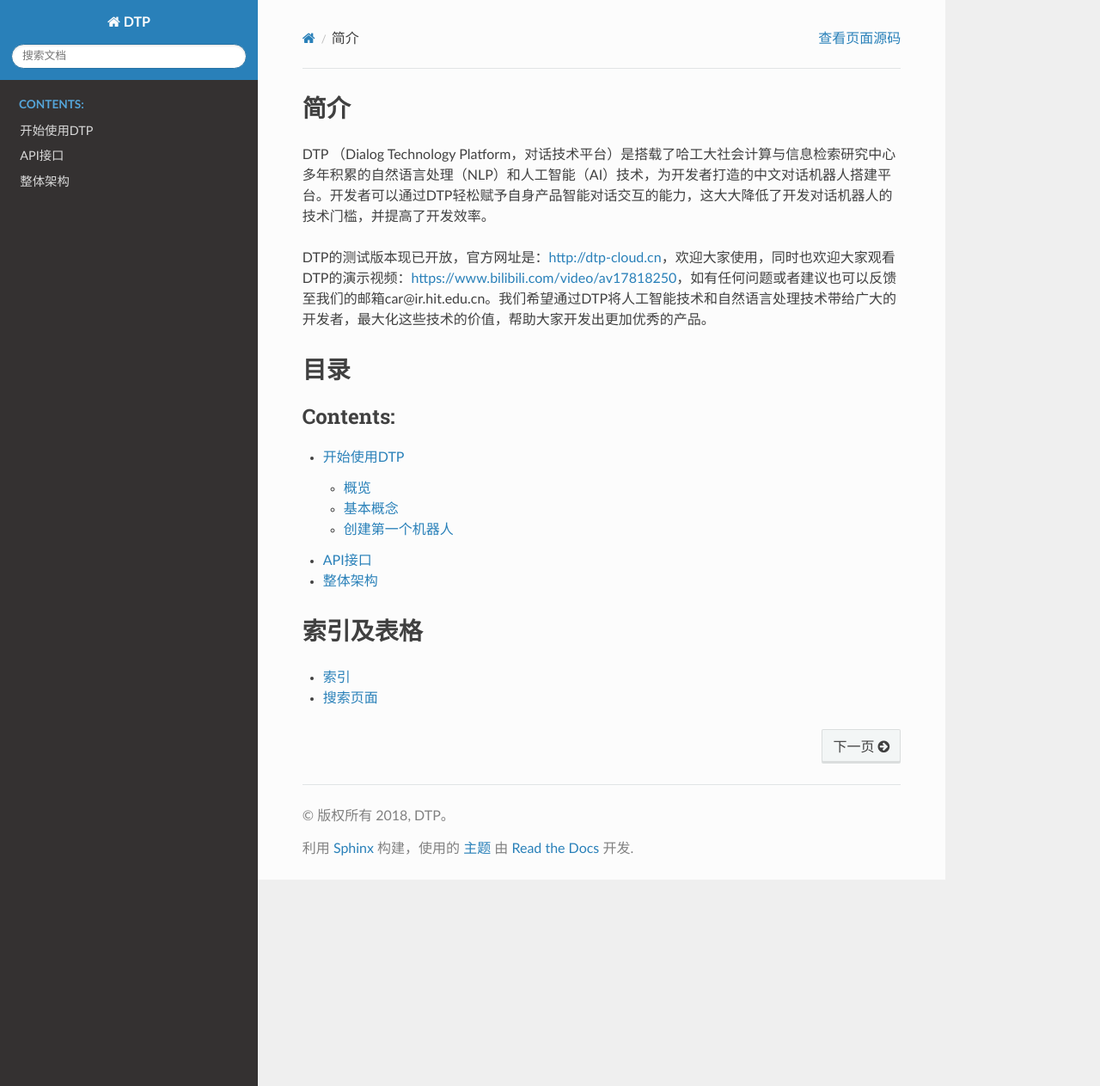
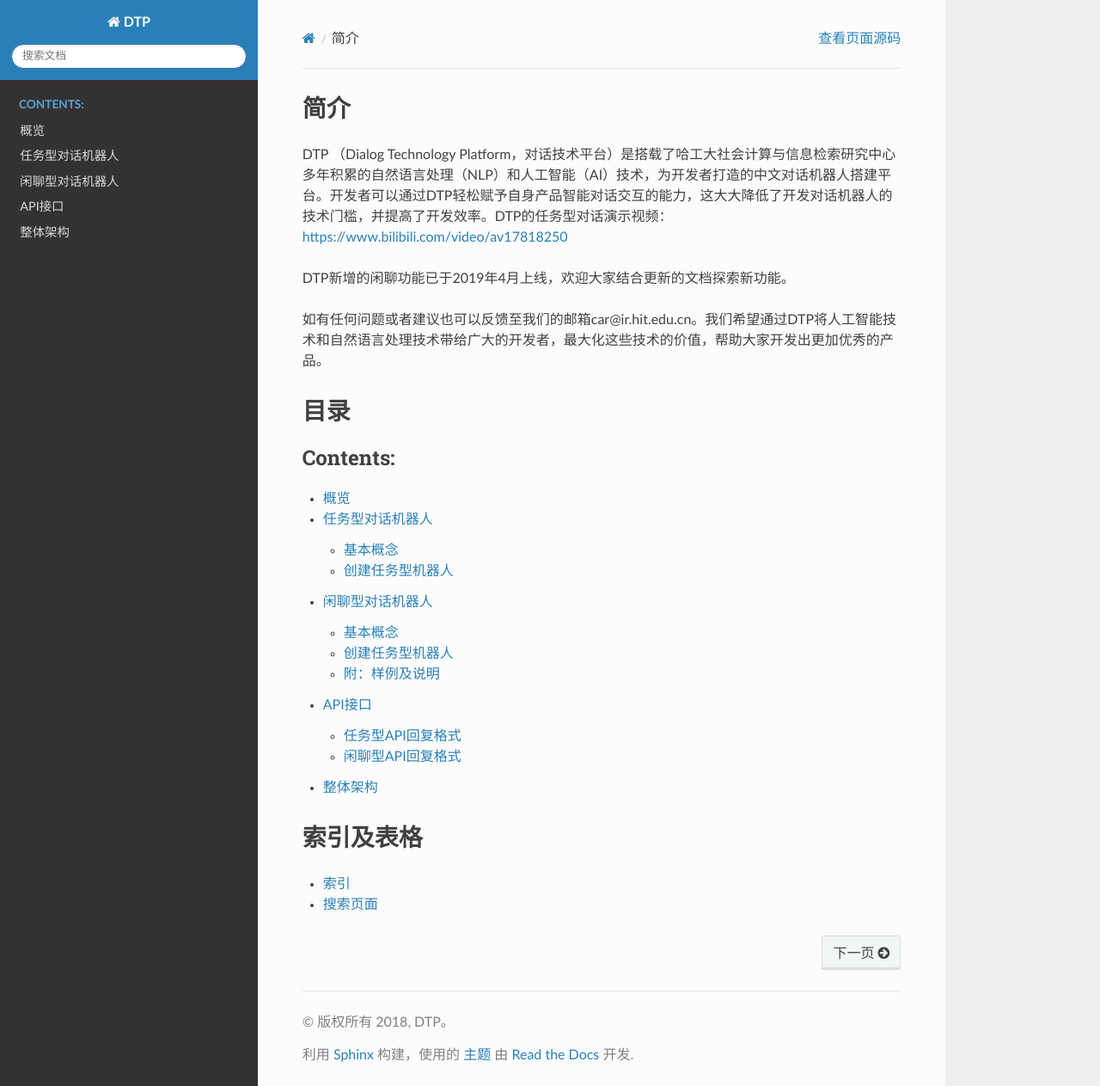
Before and after one commit to ranpox/DTP, a Sphinx documentation site: the page built from source/index.rst, in a window 1280 px wide and 1263 px high. Shown: the whole window at 86% size. Built offline with Sphinx 7.4.7 and the Read the Docs theme 2.0.0, drawn with Linux system fonts in a browser that asks for light colours; some of the changed lines change nothing that is shown.

Commit message:
add chat doc

```diff
--- /dev/null
+++ b/source/abstract.rst
@@ -0,0 +1,15 @@
+.. |br| raw:: html
+
+    <br/>
+
+概览
+======
+
+
+DTP给开发者提供了任务型和闲聊型两种不同类别的机器人。
+|br|
+任务型机器人是为了完成一些特定领域的具体任务而搭建的。为此，DTP提供了语义理解模块和对话管理模块的算法黑箱，开发者不需要了解构建对话系统的复杂模型，只要上传一定量的语料和定义系统所需要的各种特定参数和规则，就可以创建出一个用来完成特定意图功能的任务型对话系统。
+|br|
+而闲聊机器人则旨在提供个性化定制的闲聊服务。开发者仅仅需要上传FAQ(问题解答)句对，DTP就可以构建一个检索语料库。当用户询问涉及语料库中相关问题时，DTP能够找出最为相关的回复或进行引导。而当问题不涉及语料中的知识时，DTP也可以与用户进行通常意义上的闲聊。 从而完成了一个可以个性化定制的闲聊服务。
+|br|
+通过借助DTP提供的云服务，开发者无需亲自掌握NLP、AI等技术，只要基于DTP的会话API即可在多种终端（网站、移动APP、智能硬件）中构建自己的智能会话机器人界面。
--- a/source/api.rst
+++ b/source/api.rst
@@ -8,19 +8,23 @@
 Content-Type：application/json
 
 
-
 Request Parameters：
 
-+-----------------+-----------------+-----------------------------+-----------------+
-| Name            | Type            | Description                 | Required        |
-+=================+=================+=============================+=================+
-| token           | String          | 机器人唯一ID,可在配置栏查看 | Yes             |
-+-----------------+-----------------+-----------------------------+-----------------+
-| query           | String          | 用户表达                    | Yes             |
-+-----------------+-----------------+-----------------------------+-----------------+
-| session_id      | String          | 小于32个字符的字符串,用来区 | Yes             |
-|                 |                 | 分用户,需要开发者自行生成   |                 |
-+-----------------+-----------------+-----------------------------+-----------------+
++-----------------+-----------------+----------------------------------------+-----------------+
+| Name            | Type            | Description                            | Required        |
++=================+=================+========================================+=================+
+| agent_id        | String          | 机器人唯一ID,可在配置栏查看            | Yes             |
++-----------------+-----------------+----------------------------------------+-----------------+
+| type            | Integer         | 机器人类型  0表示任务型，1表示闲聊型   | Yes             |
++-----------------+-----------------+----------------------------------------+-----------------+
+| query           | String          | 用户表达                               | Yes             |
++-----------------+-----------------+----------------------------------------+-----------------+
+| session_id      | String          | 小于32个字符的字符串,用来区            | Yes             |
+|                 |                 | 分用户,需要开发者自行生成              |                 |
++-----------------+-----------------+----------------------------------------+-----------------+
+
+任务型API回复格式
+----------------------
 
 Response Parameters：
 
@@ -55,7 +59,8 @@
     POST body:
 
     {
-        "token": "5a6f201565e58b0989db13fc",
+        "agent_id": "5a6f201565e58b0989db13fc",
+        "type":0,
         "query": "你好啊，帮我查下今天的天气吧",
         "session_id": "12345"
     }
@@ -70,3 +75,43 @@
         "action": "请问您要查询哪里的天气呢？",
         "query": "你好啊，帮我查下今天的天气吧"
     }
+
+
+闲聊型API回复格式
+----------------------
+
+Response Parameters：
+
++---------------+--------+-----------------------------+
+| Name          | Type   | Description                 |
++===============+========+=============================+
+| query         | String | 用户表达                    |
++---------------+--------+-----------------------------+
+| context       | String | 机器人回复                  |
++---------------+--------+-----------------------------+
+
+请求样例：
+
+::
+
+    POST http://api.dtp-cloud.cn/query
+
+    Headers:
+
+    Content-Type: application/json
+
+    POST body:
+
+    {
+        "agent_id": "5a6f201565e58b0989db13fc",
+        "type":1,
+        "query": "你好",
+        "session_id": "12345"
+    }
+
+    Response Parameters:
+
+    {
+        "context": "我叫小毛，是个程序猿",
+        "query": "做个自我介绍吧"
+    }
--- /dev/null
+++ b/source/chat.rst
@@ -0,0 +1,130 @@
+.. |br| raw:: html
+
+    <br/>
+
+闲聊型对话机器人
+========================
+
+
+基本概念
+----------------
+
+- 开发者：使用dtp闲聊功能进行闲聊机器人开发的人。
+- 用户：与开发者开发的闲聊机器人进行交互从而期望获取一定信息并进行谈话的人。
+- 机器人：一个机器人对应一个由上传语料构建而成的闲聊系统，用来作为能够回答一定问题的、达到某些告知和传递信息目的需求，同时对于未知的问题也能进行正常交流和闲谈，比如下例将要提到“公众号后台机器人”。
+- 问题-回复对：开发者上传的问题和回复句对，开发者可以通过上传句对来对想要用户知晓的信息和用户可能提出的问题的答案进行设置。用户可以在输入界面完成句对的输入、编辑和删除，也可以在测试过程中实时地修改。
+- 属性：机器人的一些属性，在设置完成后并提交后，当用户询问相关属性时，会根据填值自动生成回复。需要注意的是，如果开发者不希望以一个代理机器人的形式与用户交互，则不必设置任何属性。相关问题及其答案可以直接通过上述的问题-回复对来进行设置。
+- 语料：问题-回复对的集合。用户可以手动输入，也可以上传一定格式的文件达到批量上传的目的。语料越多，覆盖的问题越广。
+
+创建任务型机器人
+--------------------
+
+我们来创建一个公众号后台机器人，来模拟公众号后台以闲聊机器人的方式与用户进行交互。
+
+首先我们以“程序员小毛”为例创建一个机器人：
+
+.. figure:: https://dtp.oss-cn-beijing.aliyuncs.com/images/chat/chat-1.jpg
+   :alt: 图 1
+   :align: center
+
+   图 1
+
+创建完机器人之后，我们会进入机器人的语料添加界面，在这个界面里，开发者即可通过在线编辑或批量上传语料的方式，来进行个性化回复的定制。
+首先我们在聊天语料界面，逐个输入问题和回复。回车或点击“添加”按钮，就可以将句对添加为语料并显示出来。点击“训练”即可完成机器人的训练。在之后每次修改语料或属性时，都需要重新训练模型来达到良好的效果。
+
+.. figure:: https://dtp.oss-cn-beijing.aliyuncs.com/images/chat/chat-2.jpg
+   :alt: 图 2
+   :align: center
+
+   图 2
+
+训练完毕后，基于开发者的语料库就构建成功了。随后，用户可以在界面右侧的测试栏对模块进行测试。如图所示，当用户输入与问题相关的query语句时，dtp会自动将其与语料库中的问题进行检索，尝试去找出一个最相关的问题并将其回复作为query的回复。
+如果上述的相关度并不是很高，则会触发“引导回答”：
+
+.. figure:: https://dtp.oss-cn-beijing.aliyuncs.com/images/chat/chat-3.jpg
+   :alt: 图 3
+   :align: center
+
+   图 3
+
+比如：在上例中，当用户询问“业余时间你喜欢干嘛”，这句话与语料库中的“业余爱好”有一定的语义联系，但又并非直接询问爱好。这时就会触发“引导回答”。
+又如：
+
+.. figure:: https://dtp.oss-cn-beijing.aliyuncs.com/images/chat/chat-4.jpg
+   :alt: 图 4
+   :align: center
+
+   图 4
+
+
+在上图中，乍一看query与语料库中的“遮阳伞和太阳镜应该带哪个”并不是同一个问题，但query里的“防晒”与“遮阳伞和太阳镜”有一定的语义联系，所以“引导回答”将引导用户进行信息的获取。这使得开发者的语料能够得到更为充分的利用。
+如果query与语料库中所有的问题相似度都较低，则会被拒识，最后会进行闲聊兜底。兜底模块除了多领域闲聊外，还具有一定的查询天气、新闻推荐和知识问答等功能。下图为拒识后进行查询天气领域的闲聊。
+
+.. figure:: https://dtp.oss-cn-beijing.aliyuncs.com/images/chat/chat-5.jpg
+   :alt: 图 5
+   :align: center
+
+   图 5
+
+在测试过程中，如果对于机器人的回复不满意，或者想增加新的问答，可以随时通过测试栏对话中的“编辑当前轮”来对当前的对话进行编辑，并添加到语料。同样别忘了重新训练。
+
+.. figure:: https://dtp.oss-cn-beijing.aliyuncs.com/images/chat/chat-6.jpg
+   :alt: 图 6
+   :align: center
+
+   图 6
+
+
+开发者还可以批量上传语料，通过上传事先编辑好的json文件，可以实现一次性多条语料的上传，约定文件格式样例如下：
+{
+"请做个自我介绍吧": "我叫小毛，是个程序猿",
+"你曾经参与开发过哪些项目": "我参加的项目可多啦",
+"你有什么业余爱好吗": "我喜欢打篮球、看电影、唱歌",
+"你现在工作的单位在哪": "在哈尔滨"
+}
+
+属性模块是在开发者希望以一个代理机器人的形式与用户交互，而非直接以自己的身份。这时，通过几个简单的属性值的设置，即可赋予机器人一定的属性。当用户询问与机器人的属性相关的问题时，dtp将直接生成包含属性的回复，从而作为与用户间的代理进行交互。与之前一样，用户可以通过上传语料的方式自定义回复。
+
+.. figure:: https://dtp.oss-cn-beijing.aliyuncs.com/images/chat/chat-7.jpg
+   :alt: 图 7
+   :align: center
+
+   图 7
+
+欢迎开发者们来探索DTP闲聊型的潜力。
+
+附：样例及说明
+-----------------------
+
+- 问答对：“请问你的github网址是多少？”--“github.com/google”
+- query：“github”
+- 得到直接回复：“github.com/google”
+- 说明：具有提取关键信息的能力
+
+|br|
+
+- 问答对：“哈尔滨的冬天冷吗？”--“冷的很啊”
+- query：“哈尔滨的夏天热吗”
+- 得到引导回复：“你是想问我‘哈尔滨的冬天冷吗’， 那我会回答你‘冷的很啊’”
+- 说明：并没有直接回复“冬天冷吗”的答案，而是采用引导回复，具有区分问题的能力
+
+|br|
+
+- 问答对：“你的爱好是什么”--“我更喜欢睡觉”
+- query：“我会弹吉他吗”
+- 得到引导回复：“你是想跟我聊‘你的爱好是什么对吗’，那我会告诉你‘我更喜欢睡觉’哦”
+- 说明：具有一定的联想和引导的能力
+
+|br|
+
+- 问答对：无(语料未覆盖)
+- query：“小米和华为哪个好用”
+- 得到直接回复：“华为手机和小米手机侧重的市场不用，小米手机主打性价比同时性能非常强悍，华为手机主打自主处理器和拍照能力，主要侧重商务人士使用…”
+- 说明：具有检索百科能力
+
+|br|
+
+- 问答对：无(语料未覆盖)
+- query：“我要疯了”
+- 得到直接回复：“淡定，跟我说说出了什么大事了，我们来聊聊天”
+- 说明：可以与用户进行闲聊互动
--- a/source/index.rst
+++ b/source/index.rst
@@ -4,8 +4,6 @@
    contain the root `toctree` directive.
 
 .. include:: intro.rst
-
-
 
 目录
 ===============================
@@ -14,7 +12,9 @@
    :maxdepth: 2
    :caption: Contents:
 
-   begin
+   abstract
+   task
+   chat
    api
    stack
 
--- a/source/intro.rst
+++ b/source/intro.rst
@@ -1,6 +1,8 @@
 简介
 ====
 
-DTP （Dialog Technology Platform，对话技术平台）是搭载了哈工大社会计算与信息检索研究中心多年积累的自然语言处理（NLP）和人工智能（AI）技术，为开发者打造的中文对话机器人搭建平台。开发者可以通过DTP轻松赋予自身产品智能对话交互的能力，这大大降低了开发对话机器人的技术门槛，并提高了开发效率。
+DTP （Dialog Technology Platform，对话技术平台）是搭载了哈工大社会计算与信息检索研究中心多年积累的自然语言处理（NLP）和人工智能（AI）技术，为开发者打造的中文对话机器人搭建平台。开发者可以通过DTP轻松赋予自身产品智能对话交互的能力，这大大降低了开发对话机器人的技术门槛，并提高了开发效率。DTP的任务型对话演示视频：https://www.bilibili.com/video/av17818250
 
-DTP的测试版本现已开放，官方网址是：http://dtp-cloud.cn，欢迎大家使用，同时也欢迎大家观看DTP的演示视频：https://www.bilibili.com/video/av17818250，如有任何问题或者建议也可以反馈至我们的邮箱car@ir.hit.edu.cn。我们希望通过DTP将人工智能技术和自然语言处理技术带给广大的开发者，最大化这些技术的价值，帮助大家开发出更加优秀的产品。
+DTP新增的闲聊功能已于2019年4月上线，欢迎大家结合更新的文档探索新功能。
+
+如有任何问题或者建议也可以反馈至我们的邮箱car@ir.hit.edu.cn。我们希望通过DTP将人工智能技术和自然语言处理技术带给广大的开发者，最大化这些技术的价值，帮助大家开发出更加优秀的产品。
--- a/source/begin.rst
+++ b/source/task.rst
@@ -1,14 +1,5 @@
-.. |br| raw:: html
-
-    <br>
-
-开始使用DTP
-===========
-
-概览
-----
-
-DTP给开发者提供了语义理解模块和对话管理模块的算法黑箱，开发者不需要了解构建对话系统的复杂模型，只要上传一定量的语料和定义系统所需要的各种特定参数和规则，就可以创建出一个用来完成特定意图功能的任务型对话系统。通过借助DTP提供的云服务，开发者无需亲自掌握NLP、AI等技术，只要基于DTP的会话API即可在多种终端（网站、移动APP、智能硬件）中构建自己的智能会话机器人界面。
+任务型对话机器人
+=================
 
 基本概念
 --------
@@ -22,10 +13,10 @@
 -  动作：机器人的回复被抽象成了动作，比如“请问您要去哪？”这句话就是“出行机器人”的一个动作。
 -  语料：为了让机器人能够理解人的表达方式，我们需要添加语料，机器人经过训练可以学会识别意图及语义槽。语料越多，机器人的理解能力越强。
 
-创建第一个机器人
+创建任务型机器人
 ----------------
 
-本小节将会用一个简单的例子来说明DTP的基本使用流程，不会涉及到高阶特性。
+本小节将会用一个简单的例子来说明DTP任务型对话机器人的基本使用流程，不会涉及到高阶特性。
 
 首先我们创建一个出行机器人，用途是帮助用户订机票：
 
```
